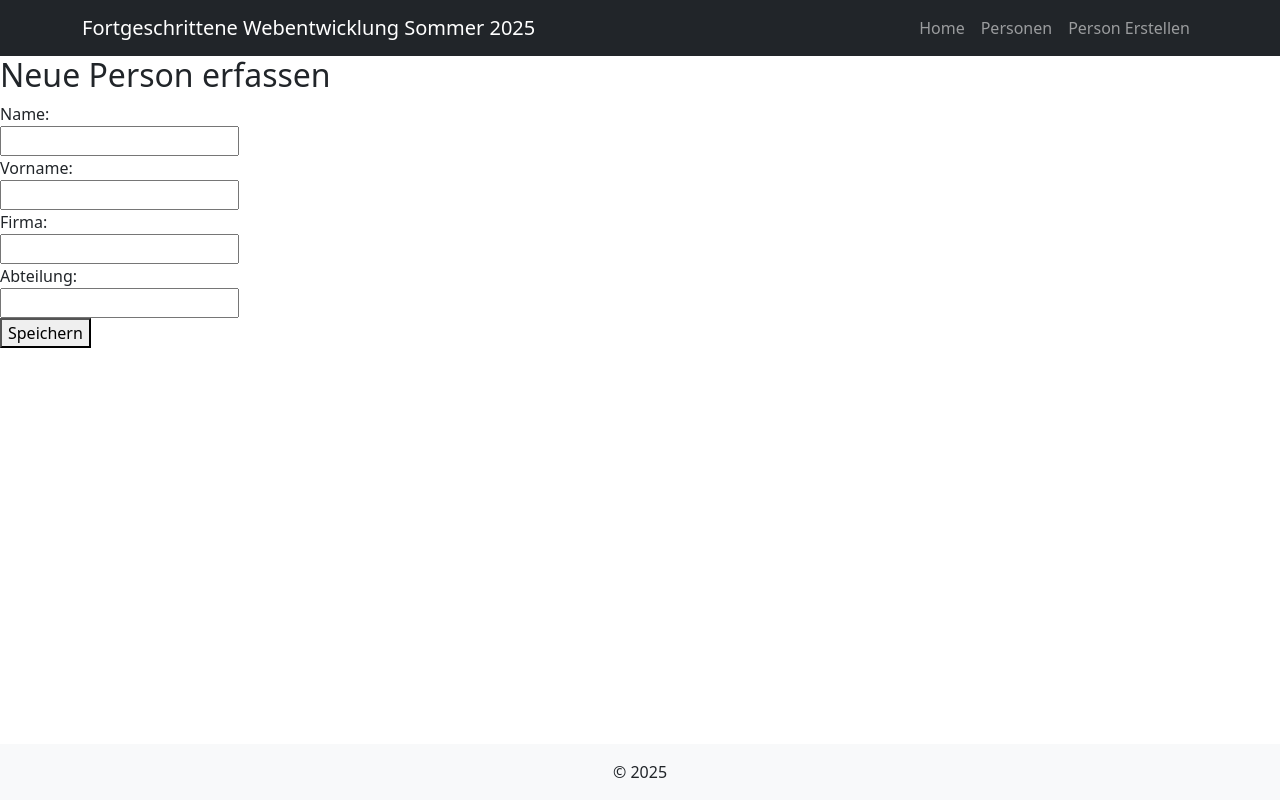
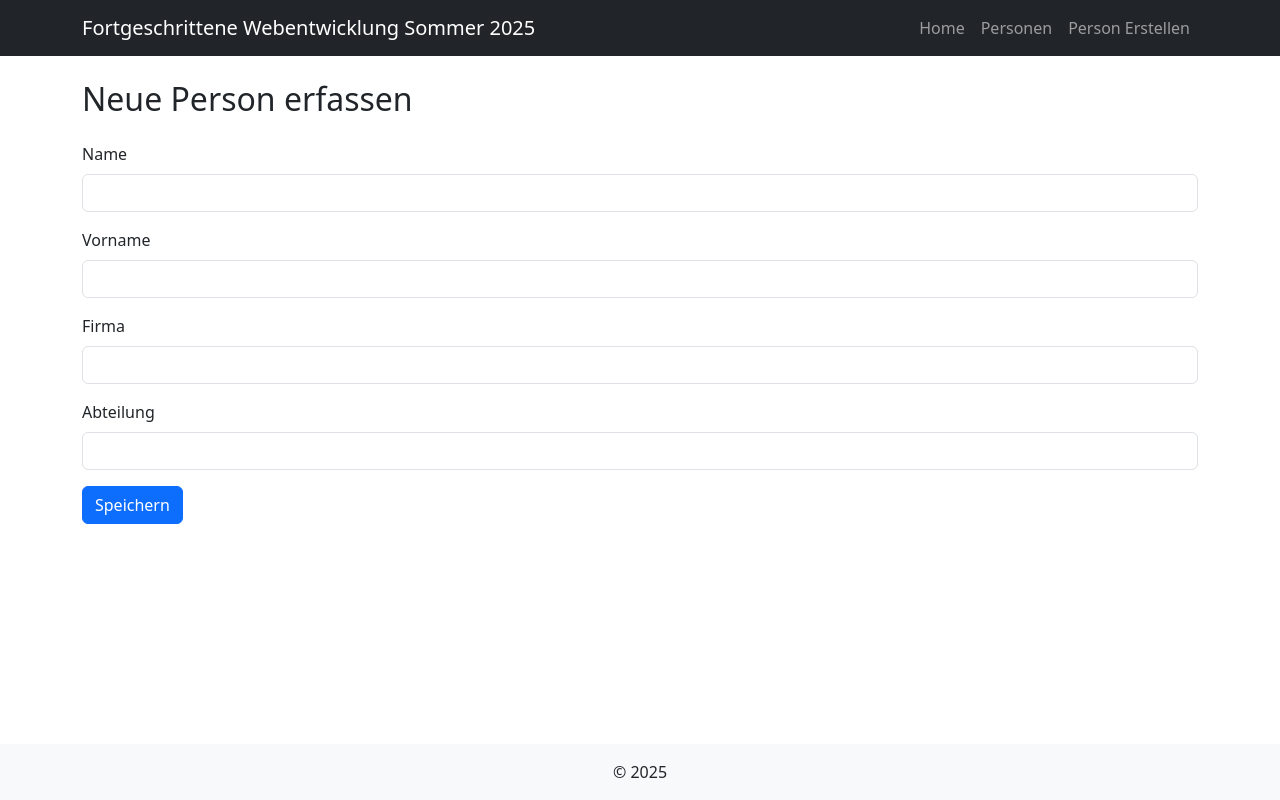
Before and after one commit to s4seandr/FWE-Team05-React, a React (Vite) app: page /personErstellen in a window 1280 px wide. Built offline with nearby package versions, Linux system fonts and the light colour scheme.

Commit message:
PersonErstellen.jsx final

```diff
--- a/src/pages/PersonErstellen.jsx
+++ b/src/pages/PersonErstellen.jsx
@@ -6,50 +6,80 @@ function PersonErstellen() {
     const [firma, setFirma] = useState('');
     const [abteilung, setAbteilung] = useState('');
 
-    const handleSubmit = (event) => {
+    const handleSubmit = async (event) => {
         event.preventDefault();
-        alert(`Der eingetragene Name war: ${vorname} ${name}`)
+        const neuePerson = { name, vorname, firma, abteilung };
+
+        try {
+            const response = await fetch('https://wiwa.uni-trier.de/personenapi/createperson', {
+                method: 'POST',
+                headers: { 'Content-Type': 'application/json' },
+                body: JSON.stringify(neuePerson),
+            });
+
+            if (response.ok) {
+                alert('Person erfolgreich gespeichert!');
+                setName('');
+                setVorname('');
+                setFirma('');
+                setAbteilung('');
+            } else {
+                alert('Fehler beim Speichern der Person.');
+            }
+        } catch (error) {
+            alert('Netzwerkfehler: ' + error.message);
+        }
     };
 
     return (
-        <div>
-            <h2>Neue Person erfassen</h2>
+        <div className="container mt-4">
+            <h2 className="mb-4">Neue Person erfassen</h2>
             <form onSubmit={handleSubmit}>
-                <div>
-                    <label>Name:</label><br />
+                <div className="mb-3">
+                    <label htmlFor="name" className="form-label">Name</label>
                     <input
+                        id="name"
                         type="text"
+                        className="form-control"
                         value={name}
                         onChange={e => setName(e.target.value)}
                         required
                     />
                 </div>
-                <div>
-                    <label>Vorname:</label><br />
+                <div className="mb-3">
+                    <label htmlFor="vorname" className="form-label">Vorname</label>
                     <input
+                        id="vorname"
                         type="text"
+                        className="form-control"
                         value={vorname}
                         onChange={e => setVorname(e.target.value)}
                         required
                     />
                 </div>
-                <div>
-                    <label>Firma:</label><br />
+                <div className="mb-3">
+                    <label htmlFor="firma" className="form-label">Firma</label>
                     <input
+                        id="firma"
                         type="text"
+                        className="form-control"
                         value={firma}
                         onChange={e => setFirma(e.target.value)}
                     />
                 </div>
-                <div>
-                    <label>Abteilung:</label><br />
+                <div className="mb-3">
+                    <label htmlFor="abteilung" className="form-label">Abteilung</label>
                     <input
+                        id="abteilung"
                         type="text"
+                        className="form-control"
                         value={abteilung}
                         onChange={e => setAbteilung(e.target.value)}
                     />
                 </div>
-                <button type="submit">Speichern</button>
+                <button type="submit" className="btn btn-primary">
+                    Speichern
+                </button>
             </form>
         </div>
     );
```
